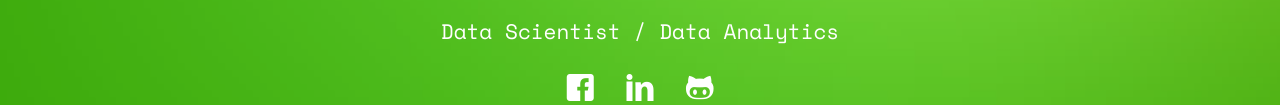
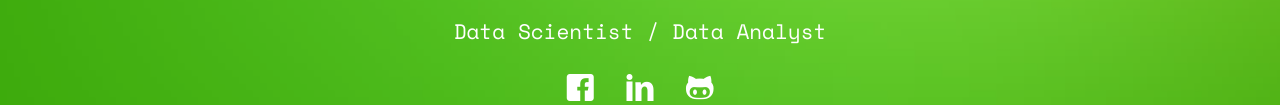
Before and after one commit to phucmaru/profile, a plain HTML site: page index.html in a window 1280 px wide. Shown: the part 483-588 px from the top of the page. Drawn offline with nearby package versions, Linux system fonts and the light colour scheme; files whose address does not match are found by name.

Commit message:
Update index.html

```diff
--- a/index.html
+++ b/index.html
@@ -60,7 +60,7 @@
 							<div class="display-tc js-fullheight animate-box" data-animate-effect="fadeIn">
 								<div class="profile-thumb" style="background: url(images/avtCV.jpg);"></div>
 								<h1><span>Tran Vinh Phuc</span></h1>
-								<h3><span>Data Scientist / Data Analytics</span></h3>
+								<h3><span>Data Scientist / Data Analyst</span></h3>
 								<p>
 								<ul class="fh5co-social-icons">
 									<li><a href="https://www.facebook.com/futoilafut" target="_blank">
```
